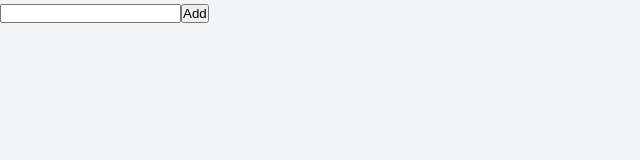
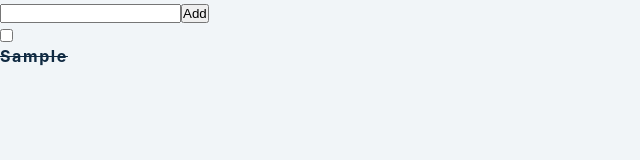
Before and after one commit to KBNkosi/react-mini-projects, a React (Vite) app in the folder 08-grocery-app/: page / in a window 1280 px wide. Both pictures are taken after typing "Sample" into the empty fields and a click on the button "Add". Shown: the top 160 px of the page, without its empty margins (0-640 px from the left). Built offline with nearby package versions, Linux system fonts and the light colour scheme.

Commit message:
feat: implement checkbox functionality to mark grocery items as brought

```diff
--- a/08-grocery-app/src/App.jsx
+++ b/08-grocery-app/src/App.jsx
@@ -1,9 +1,8 @@
 import { useState } from "react";
-
-const arr = ["firstItem", "secondItem"];
 
 function App() {
   const [item, setItem] = useState("");
+  const [isBrought, setIsBrought] = useState(false);
   const [groceryList, setGroceryList] = useState([]);
 
   const handleSubmit = (e) => {
@@ -13,6 +12,11 @@ function App() {
     setGroceryList(() => [...groceryList, groceryItem]);
 
     setItem("");
+  };
+
+  const handleBrought = (e) => {
+     setIsBrought(e.target.checked);
+
   };
 
   return (
@@ -29,6 +33,23 @@ function App() {
 
         <button type="submit">Add</button>
       </form>
+
+      <form >
+        {groceryList.map((item, index) => (
+          <div key={index}>
+            <input
+              type="checkbox"
+              checked={isBrought}
+              id="brought"
+              name="brought"
+              onChange={handleBrought}
+            />
+            <label htmlFor="brought">
+              {item && <h4 style={{textDecoration:"line-through"}}>{item}</h4>}
+            </label>
+          </div>
+        ))}
+      </form>
     </>
   );
 }
```
